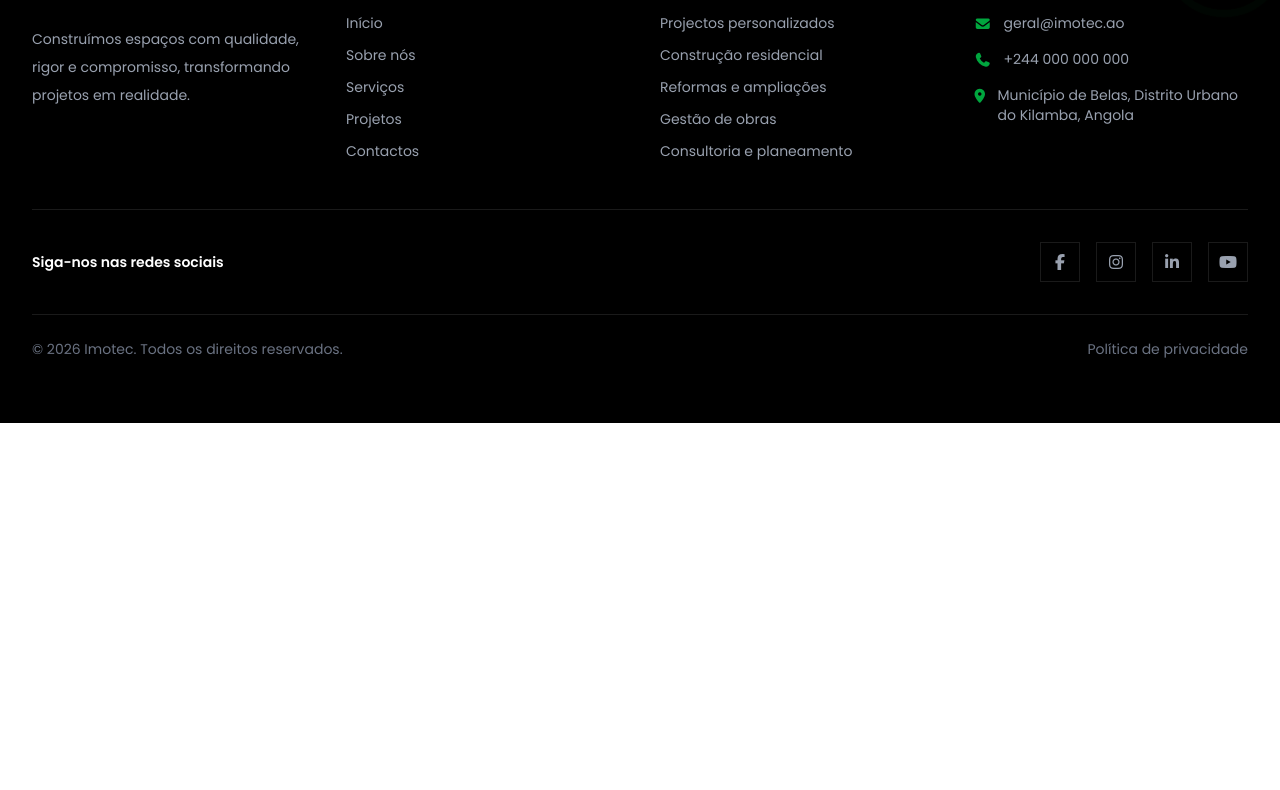
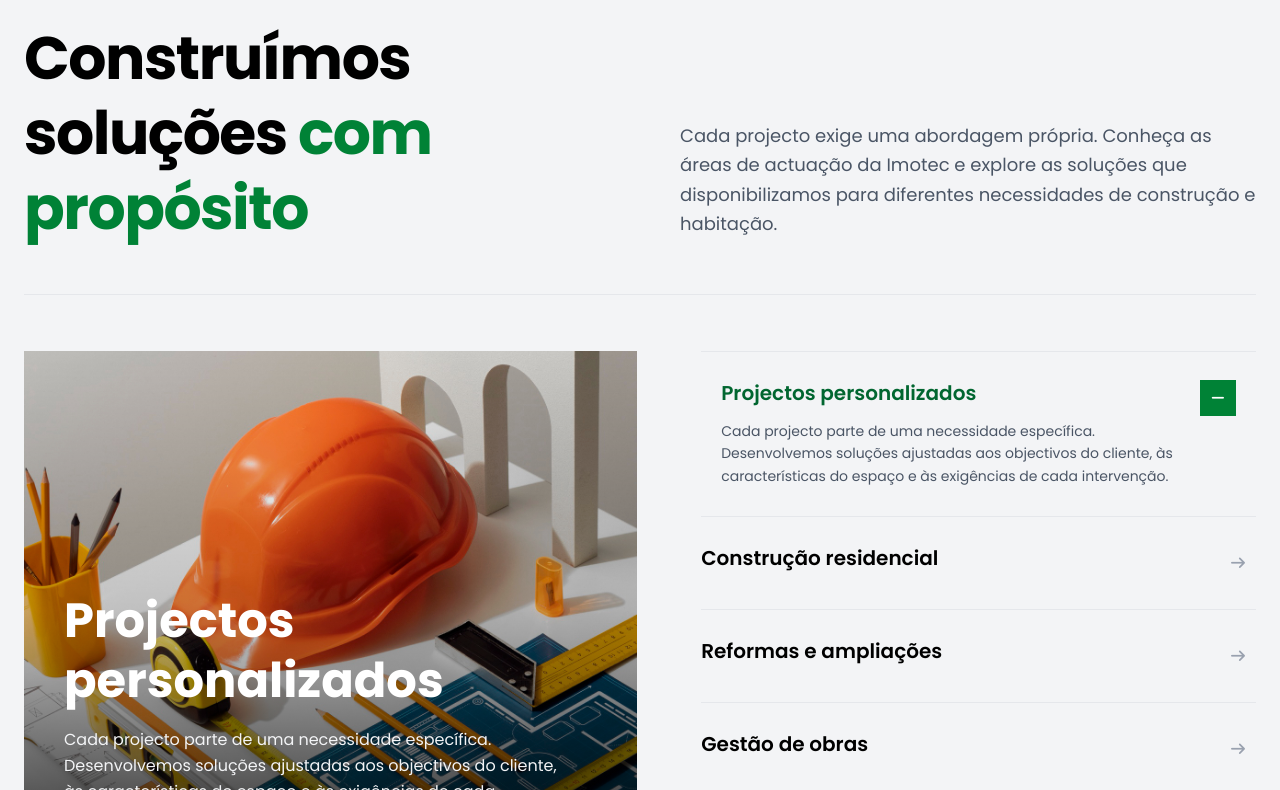
Before and after one commit to nsimbaafonso/imotec, a Next.js app: page /servicos in a window 1280 px wide. Shown: the part 790-1580 px from the top of the page. Before the commit the page ends 1213 px from the top, so only its background shows below. Built offline with nearby package versions, Linux system fonts and the light colour scheme.

Commit message:
Componente de serviços criado

```diff
--- /dev/null
+++ b/src/components/servicos/ServicosDestaque.jsx
@@ -0,0 +1,157 @@
+"use client";
+
+import { useState } from "react";
+
+const servicos = [
+  {
+    id: "projectos",
+    title: "Projectos personalizados",
+    description:
+      "Cada projecto parte de uma necessidade específica. Desenvolvemos soluções ajustadas aos objectivos do cliente, às características do espaço e às exigências de cada intervenção.",
+    image: "/img/servicos/projectos-personalizados.jpg",
+  },
+  {
+    id: "construcao",
+    title: "Construção residencial",
+    description:
+      "Soluções de construção habitacional que consideram a organização dos espaços, a funcionalidade e as necessidades de quem vai viver em cada imóvel.",
+    image: "/img/servicos/construcao-residencial.jpg",
+  },
+  {
+    id: "reformas",
+    title: "Reformas e ampliações",
+    description:
+      "Renovação e transformação de espaços existentes, com intervenções orientadas para melhorar a utilização, adaptar ambientes e ampliar áreas habitacionais.",
+    image: "/img/servicos/reformas-ampliacoes.jpg",
+  },
+  {
+    id: "gestao",
+    title: "Gestão de obras",
+    description:
+      "Organização e acompanhamento das diferentes fases da obra, promovendo a coordenação dos trabalhos e a monitorização do progresso do projecto.",
+    image: "/img/servicos/gestao-obras.jpg",
+  },
+  {
+    id: "consultoria",
+    title: "Consultoria e planeamento",
+    description:
+      "Análise das necessidades e organização das etapas do projecto para ajudar a definir prioridades e orientar as decisões antes e durante a sua execução.",
+    image: "/img/servicos/consultoria-planeamento.jpg",
+  },
+];
+
+export default function ServicosDestaque() {
+  const [activo, setActivo] = useState(0);
+  const servicoPrincipal = servicos[activo];
+
+  return (
+    <section
+      id="servicos-detalhados"
+      className="overflow-hidden bg-gray-100 px-6 py-16 sm:py-20 lg:py-28"
+    >
+      <div className="mx-auto max-w-7xl">
+        {/* Cabeçalho */}
+        <div className="grid gap-6 border-b border-gray-200 pb-10 lg:grid-cols-2 lg:items-end lg:pb-12">
+          <h2 className="max-w-xl text-4xl font-bold leading-tight tracking-tight text-black sm:text-5xl lg:text-6xl">
+            Construímos soluções
+            <span className="text-green-700"> com propósito</span>
+          </h2>
+
+          <p className="max-w-xl text-base leading-relaxed text-gray-600 lg:justify-self-end lg:pb-2 lg:text-lg">
+            Cada projecto exige uma abordagem própria. Conheça as áreas de
+            actuação da Imotec e explore as soluções que disponibilizamos para
+            diferentes necessidades de construção e habitação.
+          </p>
+        </div>
+
+        {/* Serviços */}
+        <div className="mt-10 grid gap-10 lg:mt-14 lg:grid-cols-[1.05fr_0.95fr] lg:gap-16">
+          {/* Serviço em destaque */}
+          <div className="min-w-0">
+            <div className="group relative min-h-105 overflow-hidden bg-gray-200 sm:min-h-130 lg:sticky lg:top-24">
+              <img
+                key={servicoPrincipal.image}
+                src={servicoPrincipal.image}
+                alt={servicoPrincipal.title}
+                className="absolute inset-0 h-full w-full object-cover transition-transform duration-700 group-hover:scale-105"
+                loading="lazy"
+              />
+
+              <div className="absolute inset-0 bg-linear-to-t from-black/85 via-black/20 to-transparent" />
+
+              <div className="absolute inset-x-0 bottom-0 p-6 sm:p-8 lg:p-10">
+                <h3 className="max-w-lg text-3xl font-bold leading-tight text-white sm:text-4xl lg:text-5xl">
+                  {servicoPrincipal.title}
+                </h3>
+
+                <p className="mt-4 max-w-lg text-sm leading-relaxed text-gray-100 sm:text-base">
+                  {servicoPrincipal.description}
+                </p>
+              </div>
+            </div>
+          </div>
+
+          {/* Lista interactiva */}
+          <div className="flex min-w-0 flex-col">
+            <div className="border-t border-gray-200">
+              {servicos.map((servico, index) => {
+                const seleccionado = activo === index;
+
+                return (
+                  <button
+                    key={servico.id}
+                    type="button"
+                    onClick={() => setActivo(index)}
+                    aria-pressed={seleccionado}
+                    className={`group flex w-full cursor-pointer items-start gap-4 border-b border-gray-200 py-6 text-left transition-colors duration-300 sm:gap-6 sm:py-7 ${
+                      seleccionado ? "bg-gray-100 px-4 sm:px-5" : "px-0"
+                    }`}
+                  >
+                    <span className="min-w-0 flex-1">
+                      <span
+                        className={`block text-lg font-semibold leading-snug transition-colors duration-300 sm:text-xl ${
+                          seleccionado
+                            ? "text-green-800"
+                            : "text-black group-hover:text-green-700"
+                        }`}
+                      >
+                        {servico.title}
+                      </span>
+
+                      <span
+                        className={`grid transition-[grid-template-rows,opacity,margin] duration-300 ${
+                          seleccionado
+                            ? "mt-3 grid-rows-[1fr] opacity-100"
+                            : "mt-0 grid-rows-[0fr] opacity-0"
+                        }`}
+                      >
+                        <span className="overflow-hidden text-sm leading-relaxed text-gray-600">
+                          {servico.description}
+                        </span>
+                      </span>
+                    </span>
+
+                    <span
+                      className={`flex size-9 shrink-0 items-center justify-center transition-colors duration-300 ${
+                        seleccionado
+                          ? "bg-green-700 text-white"
+                          : "text-gray-400 group-hover:text-green-700"
+                      }`}
+                      aria-hidden="true"
+                    >
+                      <i
+                        className={`fas ${
+                          seleccionado ? "fa-minus" : "fa-arrow-right"
+                        } text-sm`}
+                      />
+                    </span>
+                  </button>
+                );
+              })}
+            </div>
+          </div>
+        </div>
+      </div>
+    </section>
+  );
+}
```
